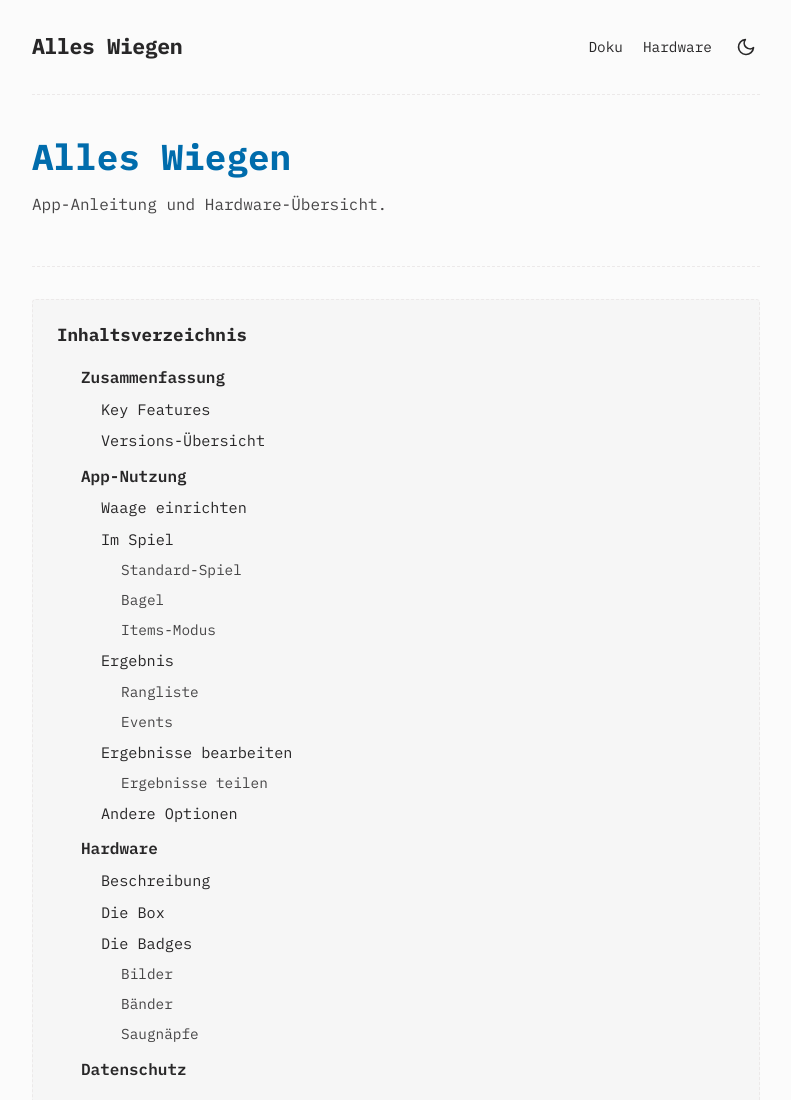
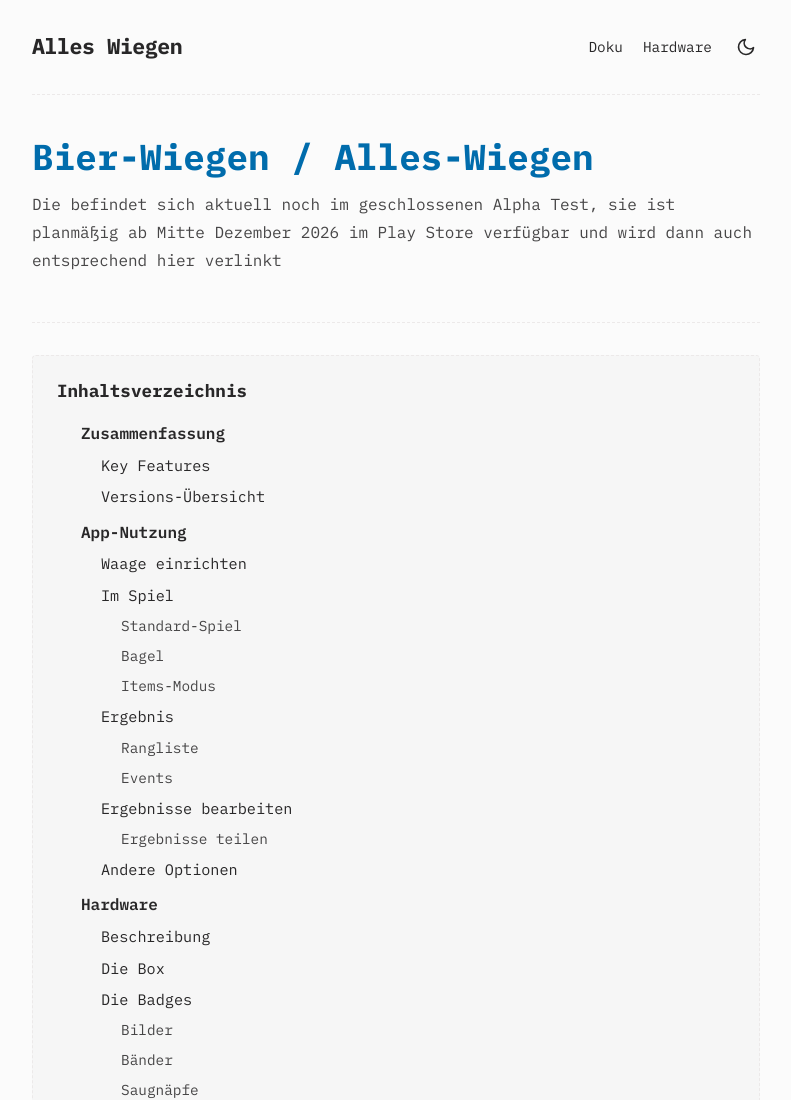
Before and after one commit to Zygon-Labs/alles-wiegen, a plain HTML site: page index.html in a window 1280 px wide. Shown: the top 1100 px of the page, without its empty margins (244-1035 px from the left). Drawn offline with Linux system fonts and the light colour scheme.

Commit message:
app referenz

```diff
--- a/index.html
+++ b/index.html
@@ -370,8 +370,8 @@
 
   <!-- Titelbereich -->
   <div class="hero">
-    <h1>Alles Wiegen</h1>
-    <p>App-Anleitung und Hardware-Übersicht.</p>
+    <h1>Bier-Wiegen / Alles-Wiegen</h1>
+    <p>Die befindet sich aktuell noch im geschlossenen Alpha Test, sie ist planmäßig ab Mitte Dezember 2026 im Play Store verfügbar und wird dann auch entsprechend hier verlinkt</p>
   </div>
 
   <!-- Inhaltsverzeichnis -->
```
